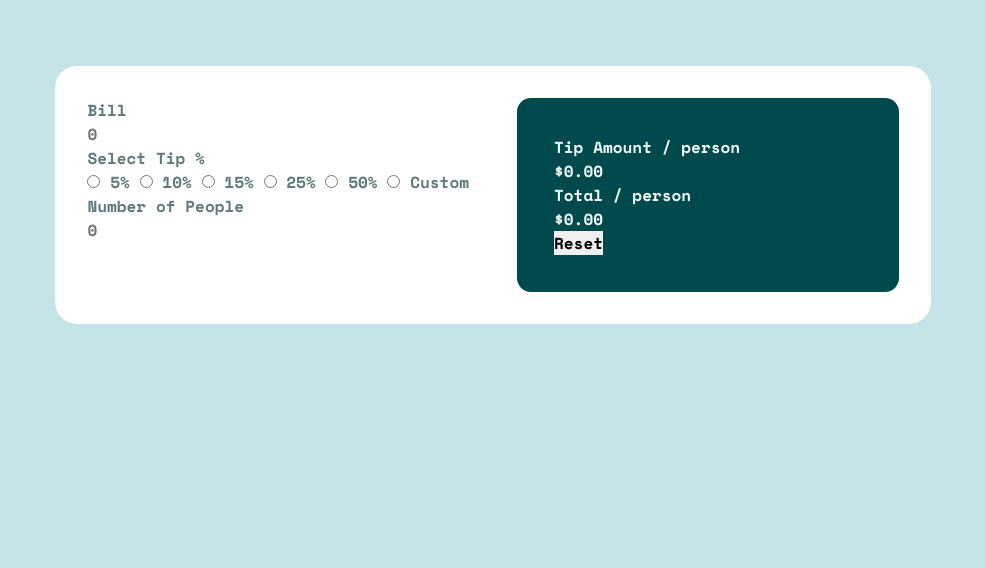
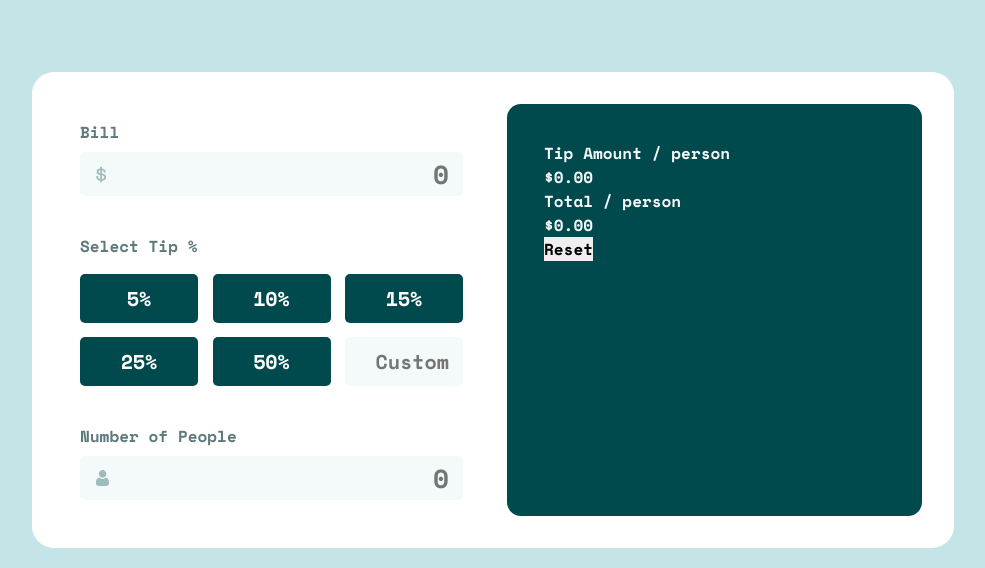
Before and after one commit to VeraEnders/tip-calculator-app, a website: page index.html in a window 1280 px wide. Shown: the part 232-800 px from the top of the page, without its empty margins (147-1132 px from the left). Drawn offline with nearby package versions, Linux system fonts and the light colour scheme.

Commit message:
add style to inputs

```diff
--- a/index.html
+++ b/index.html
@@ -18,43 +18,47 @@
 
     <div class="calculator">
       <section class="calculator__inputs">
-        <div class="inputs__bill">
+        <div class="bill">
           <h4>Bill</h4>
-          <input type="number" placeholder="0">
+          <input class="input input__bill" type="number" placeholder="0">
         </div>
-        <div class="inputs__tip">
+        <div class="tip">
           <h4>Select Tip %</h4>
-          <fieldset>
-            <label for="tip-5">
+          <fieldset class="tip__options">
+            <div class="tip__option">
               <input type="radio" id="tip-5" name="tip" value="5">
-              5%
-            </label>
-            <label for="tip-10">
+              <label class="tip__label" for="tip-5">5%</label>
+            </div>
+
+            <div class="tip__option">
               <input type="radio" id="tip-10" name="tip" value="10">
-              10%
-            </label>
-            <label for="tip-15">
+              <label class="tip__label" for="tip-10">10%</label>
+            </div>
+
+            <div class="tip__option">
               <input type="radio" id="tip-15" name="tip" value="15">
-              15%
-            </label>
-            <label for="tip-25">
+              <label class="tip__label" for="tip-15">15%</label>
+            </div>
+
+            <div class="tip__option">
               <input type="radio" id="tip-25" name="tip" value="25">
-              25%
-            </label>
-            <label for="tip-50">
+              <label class="tip__label" for="tip-25">25%</label>
+            </div>
+
+            <div class="tip__option">
               <input type="radio" id="tip-50" name="tip" value="50">
-              50%
-            </label>
-            <label for="tip-custom">
-              <input type="radio" id="tip-custom" name="tip" value="0">
-              Custom
-            </label>
+              <label class="tip__label" for="tip-50">50%</label>
+            </div>
+
+            <div class="tip__option--custom">
+              <input class="input" type="number" id="tip-custom" name="tip" placeholder="Custom">
+            </div>
 
           </fieldset>
         </div>
-        <div class="inputs__people">
+        <div class="people">
           <h4>Number of People</h4>
-          <input type="number" placeholder="0">
+          <input class="input input__people" type="number" placeholder="0" min="1">
         </div>
       </section>
       <section class="calculator__display">
--- a/styles/abstracts/_functions.scss
+++ b/styles/abstracts/_functions.scss
@@ -1,14 +1,6 @@
 @use "sass:map";
 @use "sass:math";
 @use "variables" as *;
-
-@function fs($font-size) {
-  @if map.has-key($font-sizes, $font-size) {
-    @return map.get($font-sizes, $font-size);
-  } @else {
-    @error '$font-sizes does not have that size!';
-  }
-}
 
 @function rem($size-in-px) {
   @return math.div($size-in-px, 16) * 1rem;
--- a/styles/abstracts/_variables.scss
+++ b/styles/abstracts/_variables.scss
@@ -10,11 +10,15 @@ $colors: (
   ),
   clr-cyan: (
     strong: hsl(172, 67%, 45%),
+    light-strong: hsl(173, 61%, 77%),
     very-dark: hsl(183, 100%, 15%),
     dark-grayish-1: hsl(186, 14%, 43%),
     dark-grayish-2: hsl(184, 14%, 56%),
     light-grayish-1: hsl(185, 41%, 84%),
     light-grayish-2: hsl(189, 41%, 97%),
+  ),
+  clr-orange: (
+    normal: #CF8673,
   ),
 );
 
--- a/styles/base/_reset.scss
+++ b/styles/base/_reset.scss
@@ -51,6 +51,10 @@ select {
 	font: inherit;
 }
 
+input[type=number]::-webkit-inner-spin-button {
+  -webkit-appearance: none;
+}
+
 // remove animations for people who've turned them off
 @media (prefers-reduced-motion: reduce) {
   *,
--- a/styles/components/_calculator.scss
+++ b/styles/components/_calculator.scss
@@ -1,7 +1,8 @@
 @use "../abstracts" as *;
 
 .calculator {
-  padding: rem(32) rem(24);
+  padding: rem(32);
+  max-width: rem(922);
   background-color: clr(neutral, white);
   border-radius: rem(22);
   font-weight: $fw-700;
@@ -9,14 +10,17 @@
   grid-template-columns: 1fr;
   row-gap: rem(32);
 
-  @include lg {
-    padding: rem(32);
+  @include md {
     grid-template-columns: repeat(2, 1fr);
-    column-gap: rem(48);
+    column-gap: rem(28);
   }
 
   &__inputs {
     color: clr(clr-cyan, dark-grayish-1);
+
+    @include md {
+      padding: rem(16);
+    }
   }
 
   &__display {
--- a/styles/components/_index.scss
+++ b/styles/components/_index.scss
@@ -1,2 +1,4 @@
 @forward "logo";
 @forward "calculator";
+@forward "input";
+@forward "tip";
--- /dev/null
+++ b/styles/components/_input.scss
@@ -0,0 +1,30 @@
+@use "../abstracts" as *;
+
+.input {
+  margin-top: rem(8);
+  padding: rem(3) rem(14);
+  width: 100%;
+  background-color: clr(clr-cyan, light-grayish-2);
+  background-repeat: no-repeat;
+  background-position: rem(16) center;
+  color: clr(clr-cyan, very-dark);
+  font-size: rem(26);
+  text-align: right;
+  border-radius: 5px;
+
+  &:focus {
+    outline: 3px solid clr(clr-cyan, strong);
+  }
+
+  &:invalid {
+    outline: 3px solid clr(clr-orange, normal);
+  }
+}
+
+.input__bill {
+  background-image: url("./images/icon-dollar.svg");
+}
+
+.input__people {
+  background-image: url("./images/icon-person.svg");
+}
--- a/styles/components/_logo.scss
+++ b/styles/components/_logo.scss
@@ -1,10 +1,11 @@
 @use "../abstracts" as *;
 
 .logo {
-  margin-block: rem(50);
+  margin-top: rem(52);
+  margin-bottom: rem(38);
 
   @include md {
-    margin-top: rem(156);
+    margin-top: rem(162);
     margin-bottom: rem(88);
   }
 
--- /dev/null
+++ b/styles/components/_tip.scss
@@ -0,0 +1,69 @@
+@use "../abstracts" as *;
+
+.tip {
+  margin-top: rem(32);
+  margin-bottom: rem(26);
+
+  @include md {
+    margin-block: rem(38);
+  }
+
+  &__options {
+    margin-block: rem(16);
+    display: flex;
+    justify-content: space-between;
+    align-items: center;
+    flex-wrap: wrap;
+    column-gap: rem(5);
+    row-gap: rem(14);
+  }
+
+  &__option {
+    cursor: pointer;
+
+    input[type="radio"] {
+      display: none;
+
+      &:checked + .tip__label {
+        background-color: clr(clr-cyan, strong);
+        color: clr(clr-cyan, very-dark);
+      }
+    }
+
+    &--custom {
+      width: rem(146);
+
+      @include md {
+        width: rem(118);
+      }
+
+      input {
+        margin: 0;
+        padding-block: rem(10);
+        font-size: rem(20);
+      }
+    }
+  }
+
+  &__label {
+    display: inline-block;
+    padding-block: rem(10);
+    width: rem(146);
+    background-color: clr(clr-cyan, very-dark);
+    color: clr(neutral, white);
+    border-radius: 5px;
+    font-size: rem(20);
+    text-align: center;
+
+    @include md {
+      width: rem(118);
+    }
+
+    @media (hover: hover) {
+      &:hover {
+        background-color: clr(clr-cyan, light-strong);
+        color: clr(clr-cyan, very-dark);
+      }
+    }
+  }
+}
```
Also changed, not shown: style.css, 1 other file.
